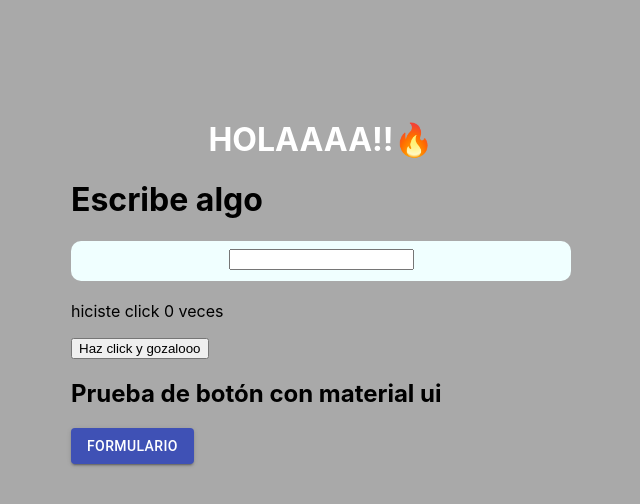
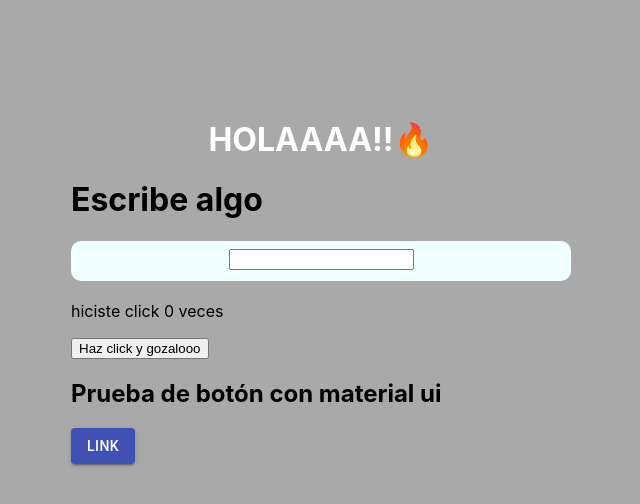
Before and after one commit to RogelioGF/primeros_pasos, a React (Create React App) app: page / in a window 1280 px wide. Shown: the top 504 px of the page, without its empty margins (319-959 px from the left). Built offline with nearby package versions, Linux system fonts and the light colour scheme.

Commit message:
boton con href

```diff
--- a/src/component/Button.js
+++ b/src/component/Button.js
@@ -4,7 +4,7 @@ import {Button} from "@material-ui/core";
 function Boton() {
     return (
         <Button variant="contained" color="primary" href="https://github.com/">
-            Formulario
+            Link
         </Button>
     )
 }
```
